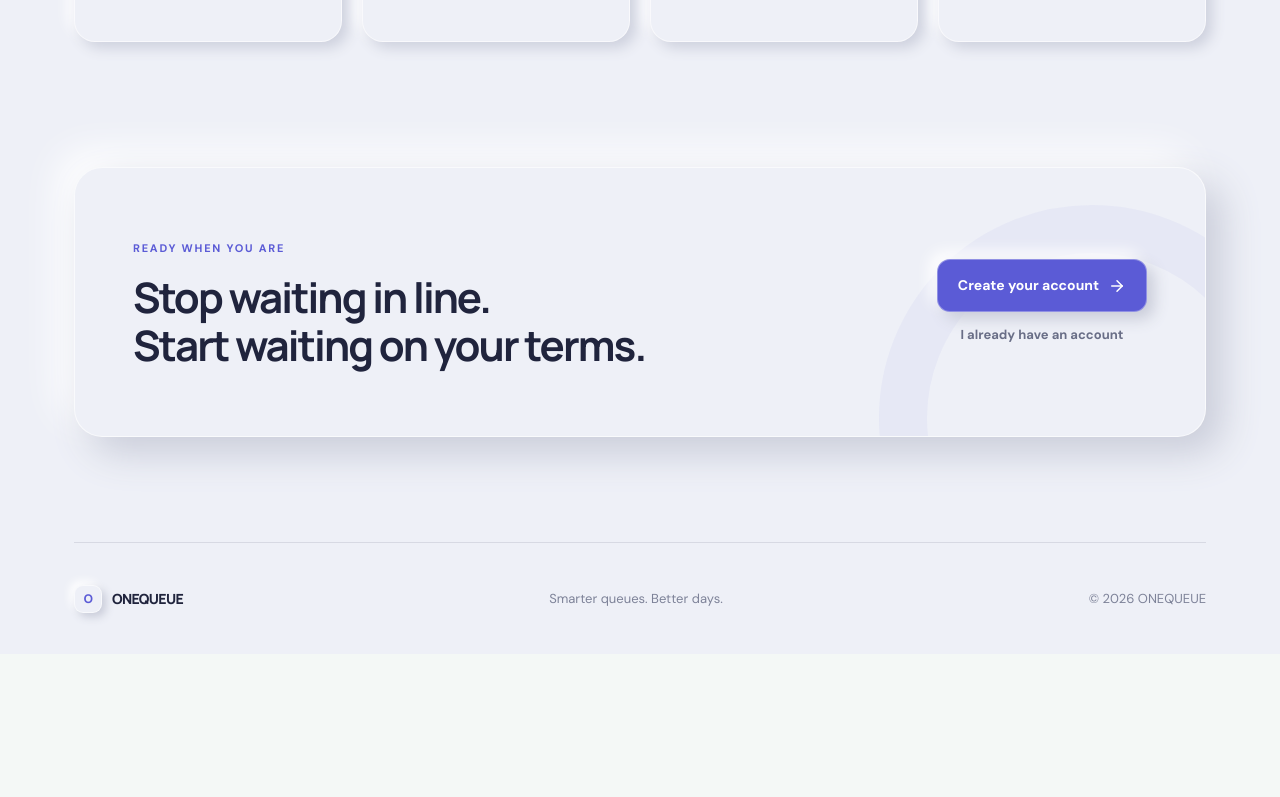
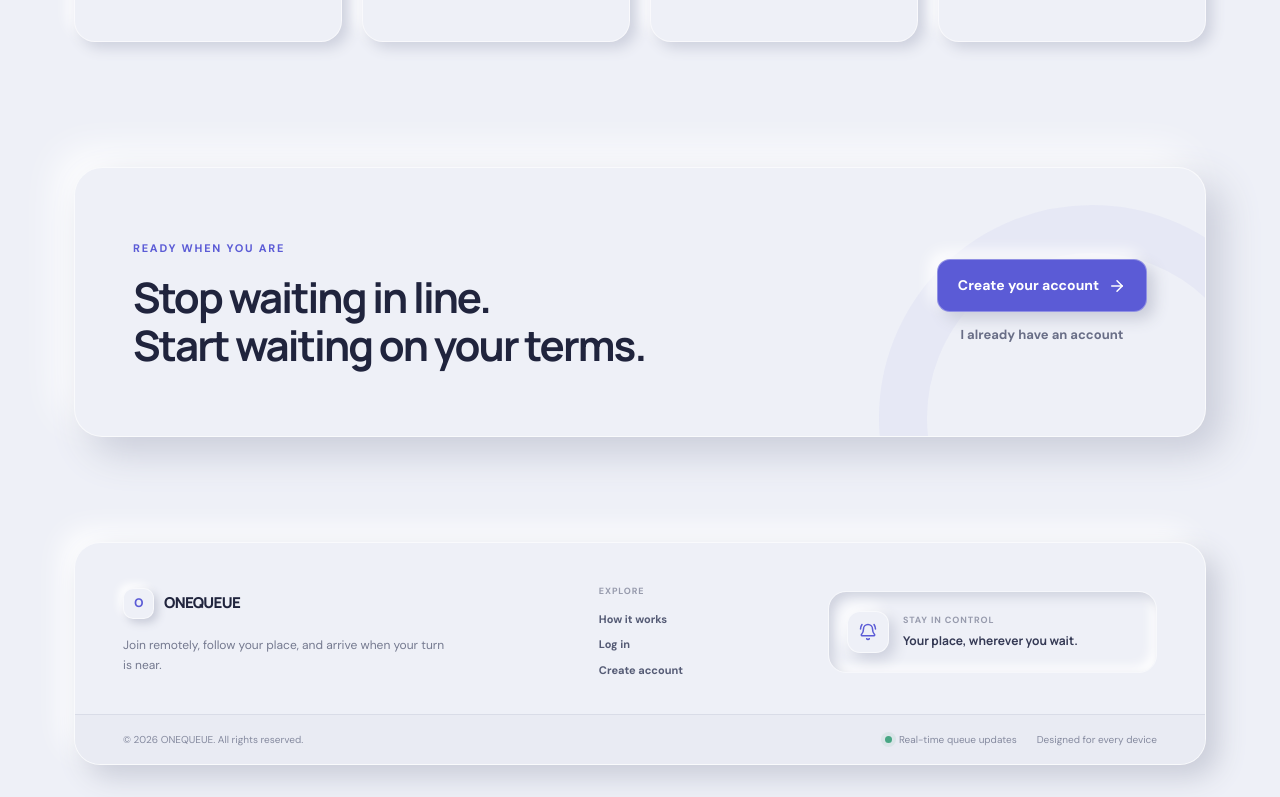
Before and after one commit to wemji/itp2, a React (Vite) app in the folder client/: page / in a window 1280 px wide. Shown: the part 1438-2235 px from the top of the page. Before the commit the page ends 2092 px from the top, so only its background shows below. Built offline with nearby package versions, Linux system fonts and the light colour scheme; no server answers.

Commit message:
feat(ui): enhance landing page footer

```diff
--- a/client/src/landing.css
+++ b/client/src/landing.css
@@ -677,20 +677,134 @@
 .landing-cta-login:hover { color: var(--neu-accent); }
 
 .landing-footer {
-  display: flex;
-  align-items: center;
-  justify-content: space-between;
-  min-height: 112px;
   max-width: 1132px;
-  margin: 0 auto;
-  border-top: 1px solid #d7d9e3;
+  margin: 0 auto 32px;
+  overflow: hidden;
+  border: 1px solid #ffffffa8;
+  border-radius: 26px;
+  background: var(--neu-bg);
+  box-shadow: 12px 12px 28px #c9ccd8, -12px -12px 28px #fff;
   color: #7d8298;
   font-size: 11px;
 }
 
-.landing-footer .brand { font-size: 14px; }
-.landing-footer .brand-mark { width: 28px; height: 28px; border-radius: 9px; font-size: 12px; }
-.landing-footer p { margin: 0; }
+.landing-footer-main {
+  display: grid;
+  grid-template-columns: minmax(260px, 1.3fr) minmax(130px, .55fr) minmax(260px, 1fr);
+  align-items: center;
+  gap: 48px;
+  padding: 42px 48px 36px;
+}
+
+.landing-footer .brand { width: fit-content; font-size: 15px; }
+
+.landing-footer .brand-mark {
+  width: 31px;
+  height: 31px;
+  border-radius: 10px;
+  font-size: 12px;
+}
+
+.landing-footer-brand p {
+  max-width: 330px;
+  margin: 16px 0 0;
+  color: #74798f;
+  font-size: 12px;
+  line-height: 1.7;
+}
+
+.landing-footer-nav {
+  display: grid;
+  gap: 9px;
+}
+
+.landing-footer-nav > span,
+.landing-footer-promise div > span {
+  margin-bottom: 3px;
+  color: #979bad;
+  font-size: 9px;
+  font-weight: 800;
+  letter-spacing: .1em;
+  text-transform: uppercase;
+}
+
+.landing-footer-nav a {
+  width: fit-content;
+  color: #555b75;
+  font-size: 11px;
+  font-weight: 700;
+  transition: color .2s ease, transform .2s ease;
+}
+
+.landing-footer-nav a:hover {
+  color: var(--neu-accent);
+  transform: translateX(3px);
+}
+
+.landing-footer-promise {
+  display: flex;
+  align-items: center;
+  gap: 14px;
+  min-height: 82px;
+  padding: 16px 18px;
+  border: 1px solid #ffffff80;
+  border-radius: 18px;
+  box-shadow: var(--neu-inset);
+}
+
+.landing-footer-promise-icon {
+  display: grid;
+  flex: 0 0 42px;
+  place-items: center;
+  width: 42px;
+  height: 42px;
+  border: 1px solid #ffffff9c;
+  border-radius: 13px;
+  background: var(--neu-bg);
+  box-shadow: var(--neu-raised-small);
+  color: var(--neu-accent);
+}
+
+.landing-footer-promise div > span,
+.landing-footer-promise strong { display: block; }
+
+.landing-footer-promise strong {
+  margin-top: 5px;
+  color: #343954;
+  font: 700 12px/1.45 Manrope, sans-serif;
+}
+
+.landing-footer-bottom {
+  display: flex;
+  align-items: center;
+  justify-content: space-between;
+  gap: 24px;
+  padding: 17px 48px;
+  border-top: 1px solid #d9dce7;
+  background: #e9ebf3;
+  color: #858a9f;
+  font-size: 10px;
+}
+
+.landing-footer-signals {
+  display: flex;
+  align-items: center;
+  gap: 20px;
+}
+
+.landing-footer-signals span {
+  display: inline-flex;
+  align-items: center;
+  gap: 7px;
+}
+
+.landing-footer-signals i {
+  width: 7px;
+  height: 7px;
+  border-radius: 50%;
+  background: #48a684;
+  box-shadow: 0 0 0 4px #48a68418;
+}
 
 @keyframes landingPulse {
   0%, 100% { box-shadow: 0 0 0 4px #7678df15; }
@@ -718,7 +832,8 @@
   .landing-benefits { grid-template-columns: 1fr; }
   .landing-steps { grid-template-columns: 1fr 1fr; }
   .landing-cta { flex-direction: column; padding: 48px; text-align: center; }
-  .landing-footer { flex-wrap: wrap; gap: 18px; padding: 25px 0; }
+  .landing-footer-main { grid-template-columns: 1fr 1fr; }
+  .landing-footer-promise { grid-column: 1 / -1; }
 }
 
 @media (max-width: 560px) {
@@ -773,8 +888,13 @@
   .landing-cta { min-height: 350px; margin: 0 18px 72px; padding: 40px 24px; }
   .landing-cta-actions { width: 100%; }
   .landing-cta-button { width: 100%; white-space: normal; }
-  .landing-footer { justify-content: center; margin: 0 18px; text-align: center; }
-  .landing-footer p { order: 3; width: 100%; }
+  .landing-footer { margin: 0 18px 24px; }
+  .landing-footer-main { grid-template-columns: 1fr; gap: 30px; padding: 34px 25px; }
+  .landing-footer-brand { display: grid; justify-items: center; text-align: center; }
+  .landing-footer-nav { justify-items: center; }
+  .landing-footer-promise { grid-column: auto; text-align: left; }
+  .landing-footer-bottom { flex-direction: column; padding: 20px 24px; text-align: center; }
+  .landing-footer-signals { flex-direction: column; gap: 10px; }
 }
 
 @media (prefers-reduced-motion: reduce) {
--- a/client/src/pages/Landing.jsx
+++ b/client/src/pages/Landing.jsx
@@ -127,9 +127,38 @@ export default function Landing() {
       </main>
 
       <footer className="landing-footer">
-        <Link to="/" className="brand"><span className="brand-mark">O</span><span>ONEQUEUE</span></Link>
-        <p>Smarter queues. Better days.</p>
-        <span>© {new Date().getFullYear()} ONEQUEUE</span>
+        <div className="landing-footer-main">
+          <div className="landing-footer-brand">
+            <Link to="/" className="brand">
+              <span className="brand-mark">O</span>
+              <span>ONEQUEUE</span>
+            </Link>
+            <p>Join remotely, follow your place, and arrive when your turn is near.</p>
+          </div>
+
+          <nav className="landing-footer-nav" aria-label="Footer navigation">
+            <span>Explore</span>
+            <a href="#how-it-works">How it works</a>
+            <Link to="/login">Log in</Link>
+            <Link to="/register">Create account</Link>
+          </nav>
+
+          <div className="landing-footer-promise">
+            <span className="landing-footer-promise-icon"><BellRing size={18} /></span>
+            <div>
+              <span>Stay in control</span>
+              <strong>Your place, wherever you wait.</strong>
+            </div>
+          </div>
+        </div>
+
+        <div className="landing-footer-bottom">
+          <span>© {new Date().getFullYear()} ONEQUEUE. All rights reserved.</span>
+          <div className="landing-footer-signals">
+            <span><i /> Real-time queue updates</span>
+            <span>Designed for every device</span>
+          </div>
+        </div>
       </footer>
     </div>
   );
```
